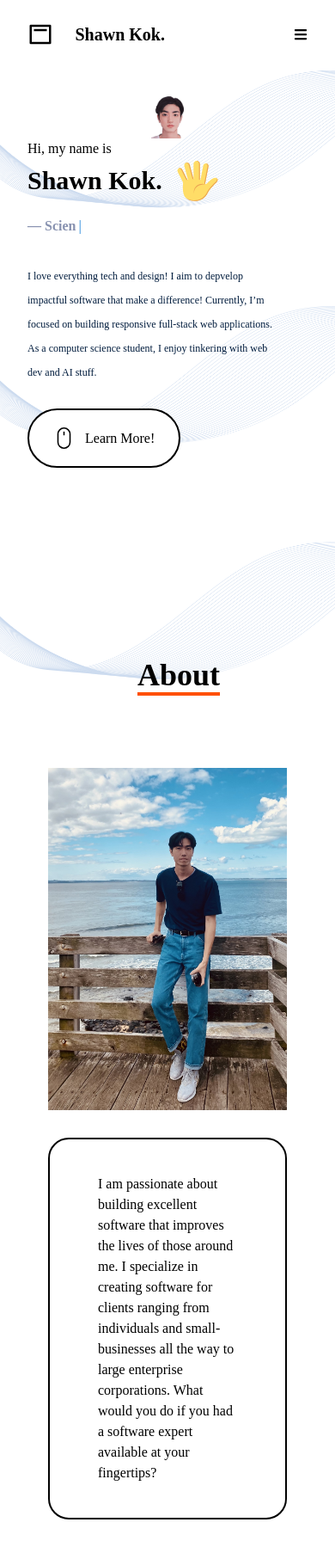
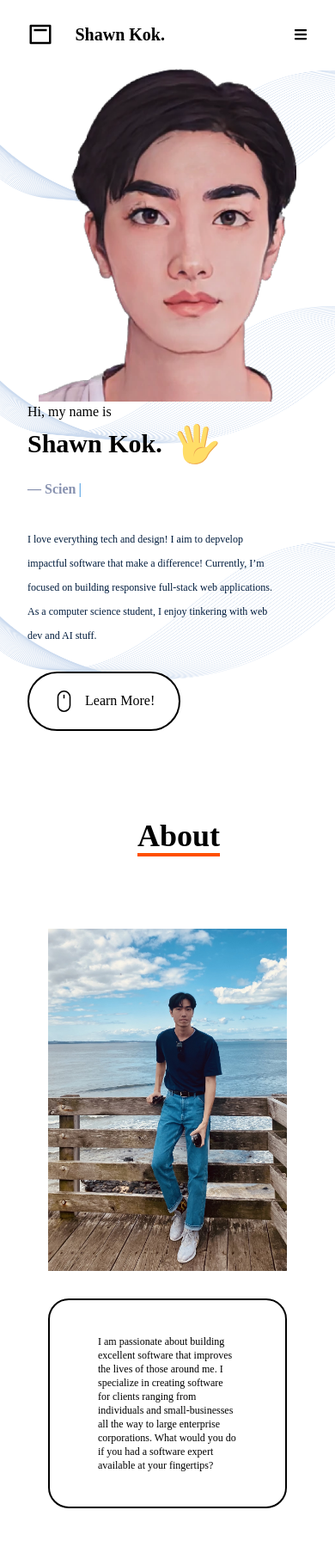
Before and after one commit to Kok-je/Scrabloo, a React (Create React App) app: page / in a window 390 px wide. Shown: the top 1806 px of the page at 86% size. Built offline with nearby package versions, Linux system fonts and the light colour scheme.

Commit message:
Fix responsiveness on mobile devices

```diff
--- a/src/components/About.jsx
+++ b/src/components/About.jsx
@@ -3,7 +3,7 @@ import aboutPic from '../assets/profile3.JPG'
 
 const About = () => {
   return (
-    <div name='about' className='w-full h-screen text-gray-300 '>
+    <div name='about' className='w-full sm:h-screen py-20 sm:py-0 text-gray-300 '>
       <div className='flex flex-col justify-center items-center w-full h-full mt-7 '>
         <div className='max-w-[1100px] w-full flex justify-start pl-20 '>
           <div className='sm:text-center pb-8 pl-20 '>
@@ -18,7 +18,7 @@ const About = () => {
                 <img src={aboutPic} alt="profile" width="300" />
             </div>
             <div className='div flex flex-col justify-center py-10 px-14 rounded-3xl border-2'>
-                <p>I am passionate about building excellent software that improves
+                <p className='text-xs sm:text-base'>I am passionate about building excellent software that improves
                 the lives of those around me. I specialize in creating software
                 for clients ranging from individuals and small-businesses all the
                 way to large enterprise corporations. What would you do if you had
--- a/src/components/Home.jsx
+++ b/src/components/Home.jsx
@@ -16,11 +16,11 @@ const Home = () => {
   return (
     <div name='home' className="w-full h-screen bg-[url('./assets/background1.png')] bg-cover bg-left" style={{backgroundSize: '125%'}} >
       {/* Container */}
-      <div className='max-w-[1500px] mx-auto px-8 flex flex-col md:flex-row  h-full '>
-        <div class="w-40 h-8"></div>
+      <div className='max-w-[1500px] mx-auto px-8 flex flex-col md:flex-row h-full '>
+            <div class="hidden lg:block w-40 h-8"></div>
             <div className="div flex flex-col order-2 md:order-1 justify-center md:pl-36 ">
                 <p className='text-pink-600'>Hi, my name is</p>
-                <h1 className='text-3xl md:text-6xl sm:text-5xl font-bold flex items-center '>
+                <h1 className='text-3xl lg:text-6xl sm:text-5xl font-bold flex items-center '>
                     Shawn Kok.
                     <div className="div pl-4">
                         <svg
@@ -106,7 +106,7 @@ const Home = () => {
                     </Link>
                 </div>
             </div>
-            <div className="div flex flex-col order-1 md:order-2 justify-center md:mr-24 px-36 mt-20 md:mt-0 ">
+            <div className="div flex flex-col order-1 md:order-2 justify-center items-center md:mr-24 lg:px-36 mt-20 md:mt-0 ">
                 <img src={profilePic} alt="profile art" width="300" />
             </div>
         </div>
```
